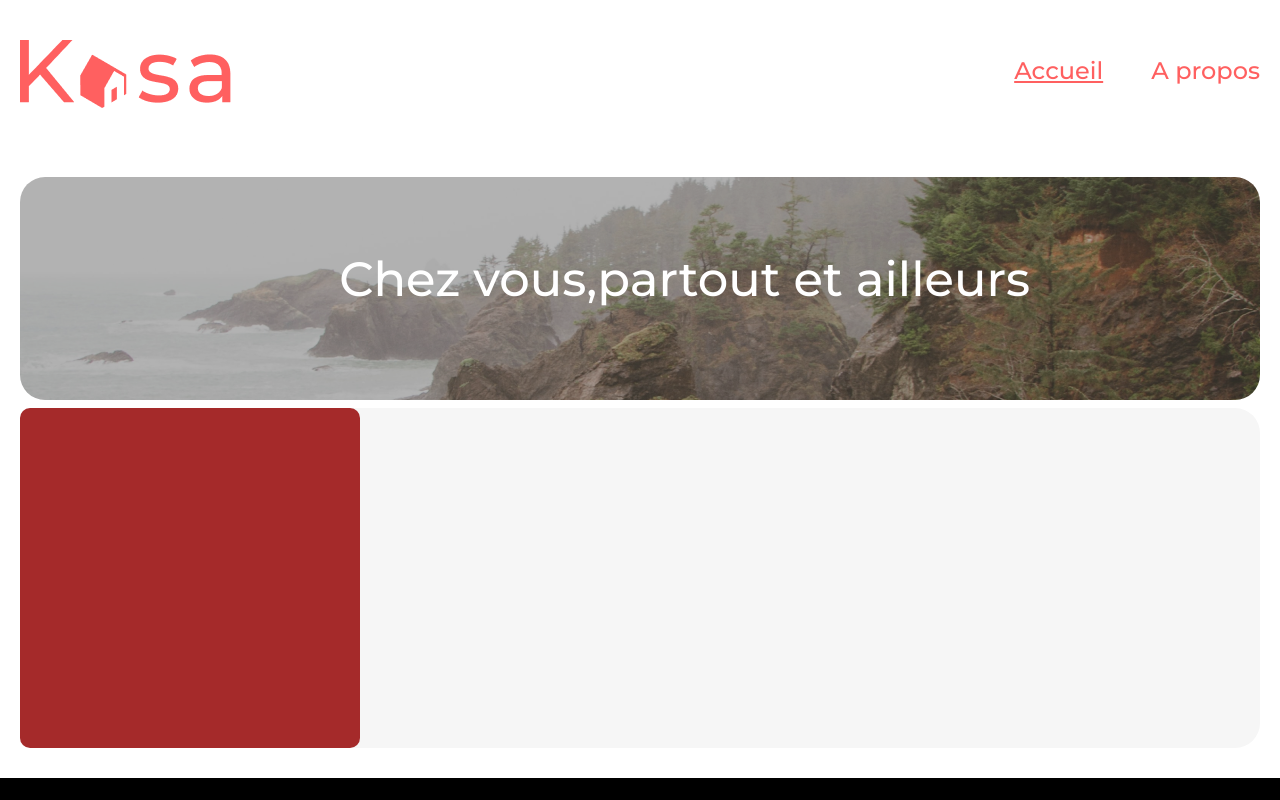
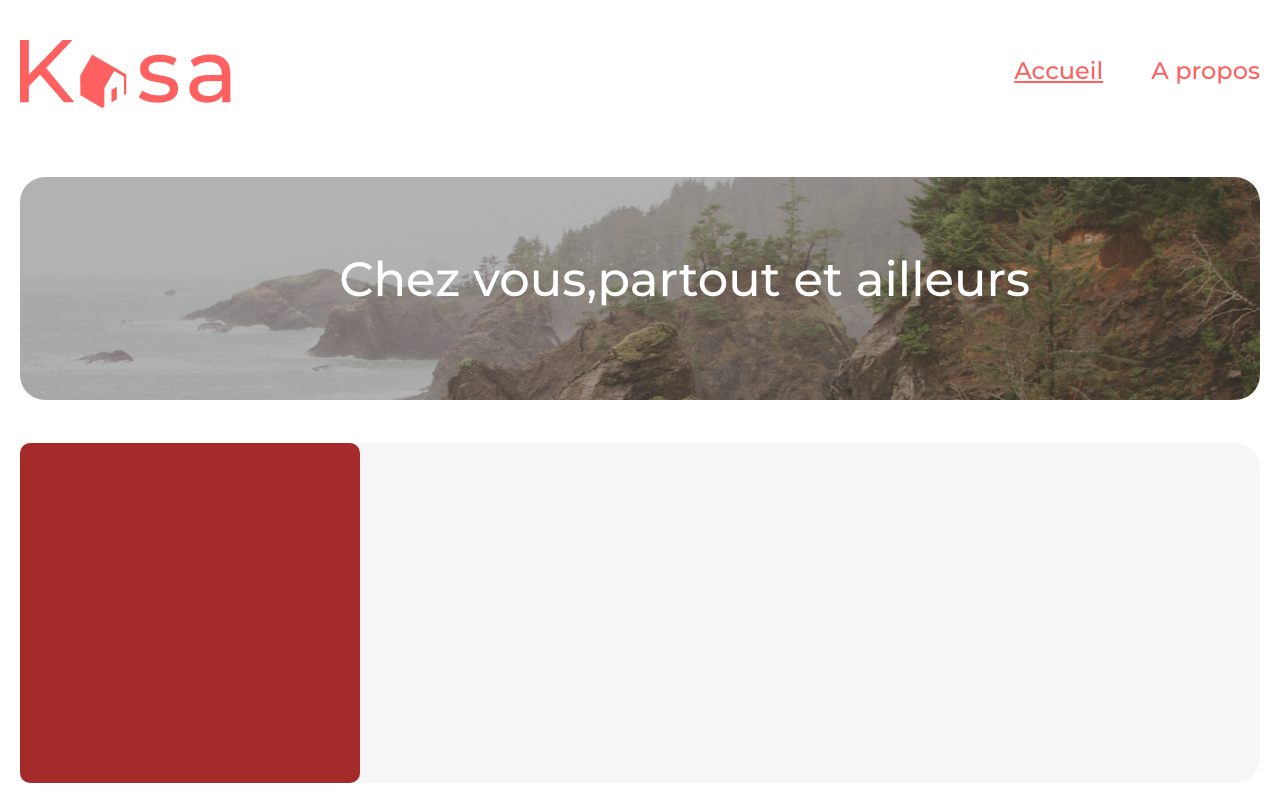
Before and after one commit to citymer/JeromeMercier_11_28072022, a React (Create React App) app: page / in a window 1280 px wide. Shown: the top 800 px of the page. Built offline with nearby package versions, Linux system fonts and the light colour scheme.

Commit message:
centrage gallerie

```diff
--- a/src/styles/components/_gallery.css
+++ b/src/styles/components/_gallery.css
@@ -1 +1 @@
-.galerie{max-width:1240px;margin-top:300px;margin-left:auto;margin-right:auto;margin-bottom:30px;background-color:#f6f6f6;border-radius:25px}.imgLocation{width:340px;height:340px;margin:0;border-radius:10px;background-color:brown}
+.galerie{max-width:1240px;margin-top:335px;margin-left:auto;margin-right:auto;margin-bottom:30px;background-color:#f6f6f6;border-radius:25px}.imgLocation{width:340px;height:340px;margin:0;border-radius:10px;background-color:brown}
--- a/src/styles/components/_gallery.scss
+++ b/src/styles/components/_gallery.scss
@@ -1,6 +1,6 @@
 .galerie {
   max-width: 1240px;
-  margin-top: 300px;
+  margin-top: 335px;
   margin-left: auto;
   margin-right: auto;
   margin-bottom: 30px;
```
